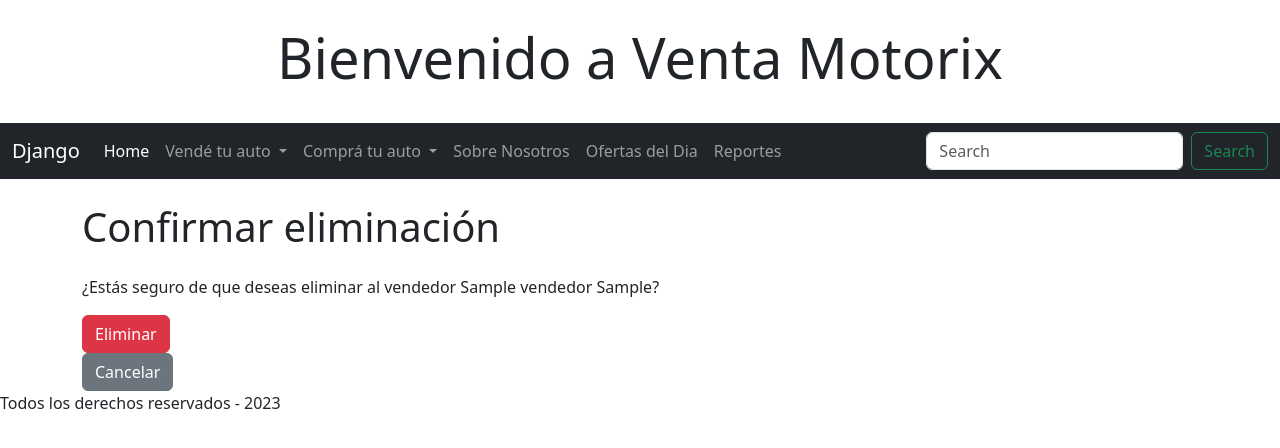
After one commit to JohnTheMano/Cac_django, a Django app: template proyecto_grupal_django/core/templates/core/vendedor_confirm_delete.html in a window 1280 px wide. The commit adds this page. Shown: the top 448 px of the page. Run offline with Django 4.2, Linux system fonts and the light colour scheme; the template is opened without the code that fills it: values that come from a table or form of the project are taken from there, others are empty; tables that the repository leaves empty hold one stand-in row (values such as "Sample post").

Commit message:
Agregar boton eliminar

```diff
--- a/proyecto_grupal_django/core/models.py
+++ b/proyecto_grupal_django/core/models.py
@@ -56,8 +56,10 @@ class Comprador(Persona):
     )
 
     tipo_comprador = models.CharField(max_length=50, choices=[("Persona", "Persona"), ("Empresa", "Empresa")])
-    #relacion muchos a muchos
+
+    #----------------------relacion muchos a muchos-------------------------------------
     vehiculos_favoritos = models.ManyToManyField(Vehiculo, related_name='compradores_favoritos')
+
     preferencias_financiamiento = models.CharField(
         max_length=30,
         choices=PREFERENCIAS_FINANCIAMIENTO_CHOICES,
--- /dev/null
+++ b/proyecto_grupal_django/core/templates/core/vendedor_confirm_delete.html
@@ -0,0 +1,15 @@
+{% extends 'core/base.html' %}
+{% block title %}Confirmar eliminación{% endblock %}
+{% block content %}
+  <div class="container">
+    <h1 class="my-4">Confirmar eliminación</h1>
+    <p>¿Estás seguro de que deseas eliminar al vendedor {{ vendedor.nombre }} {{ vendedor.apellido }}?</p>
+
+    <form method="post">
+      {% csrf_token %}
+      <input type="submit" class="btn btn-danger" value="Eliminar">
+    </form>
+
+    <a href="{% url 'vendedor-list' %}" class="btn btn-secondary">Cancelar</a>
+  </div>
+{% endblock %}
--- a/proyecto_grupal_django/core/templates/core/vendedor_listado.html
+++ b/proyecto_grupal_django/core/templates/core/vendedor_listado.html
@@ -11,6 +11,11 @@
           <p><strong>DNI:</strong> {{ vendedor.dni }}</p>
           <p><strong>Email:</strong> {{ vendedor.email }}</p>
           <p><strong>Financiamiento Ofrecido:</strong> {{ vendedor.financiamiento_ofrecido }}</p>
+          <form method="post">
+            {% csrf_token %}
+            <input type="submit" class="btn btn-danger" value="Eliminar">
+
+          </form>
         </li>
       {% empty %}
         <li class="list-group-item">No hay vendedores cargados disponibles.</li>
```
Also changed, not shown: proyecto_grupal_django/core/views.py (+6 -2 lines).
